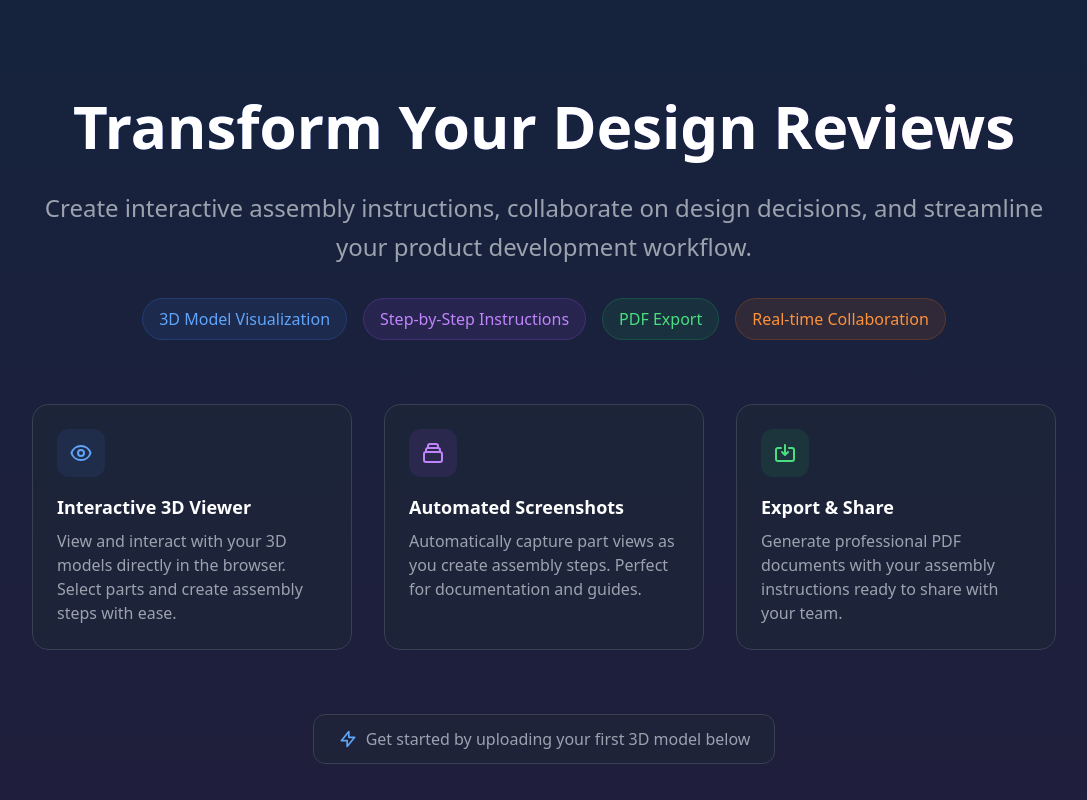
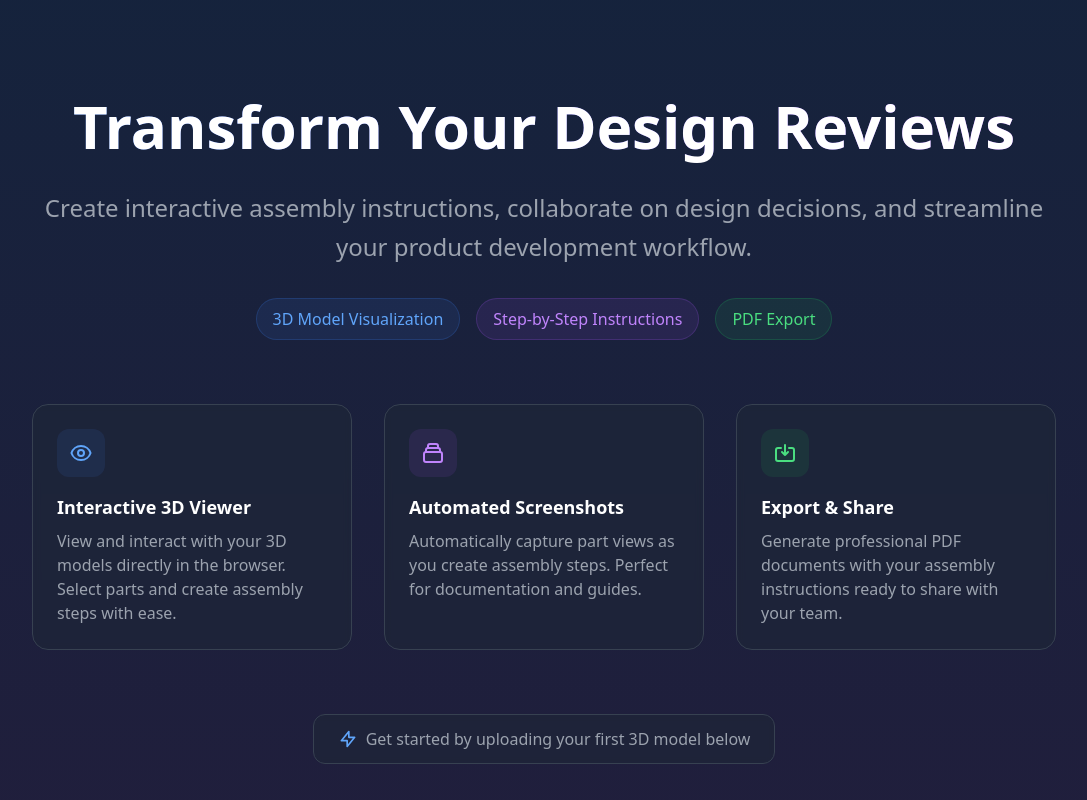
Before and after one commit to ghulammurtaza27/sequence-app, a Next.js app in the folder frontend/: page / in a window 1280 px wide. Shown: the top 800 px of the page, without its empty margins (96-1183 px from the left). Built offline with nearby package versions, Linux system fonts and the light colour scheme.

Commit message:
updating hero

```diff
--- a/frontend/src/app/page.js
+++ b/frontend/src/app/page.js
@@ -114,9 +114,6 @@ export default function Home() {
                 </span>
                 <span className="px-4 py-2 rounded-full bg-green-500/10 border border-green-500/20 text-green-400">
                   PDF Export
-                </span>
-                <span className="px-4 py-2 rounded-full bg-orange-500/10 border border-orange-500/20 text-orange-400">
-                  Real-time Collaboration
                 </span>
               </div>
             </div>
```
